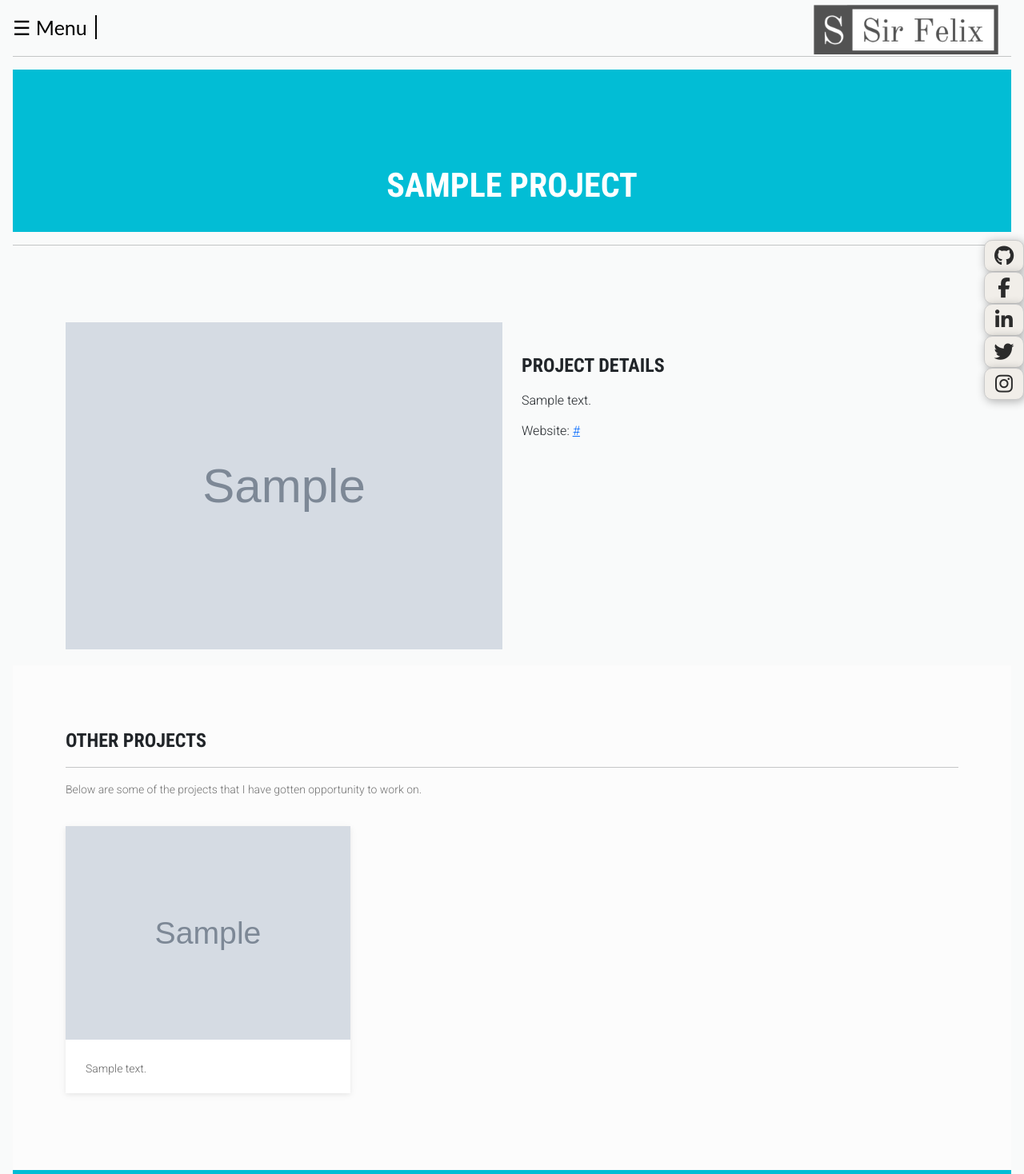
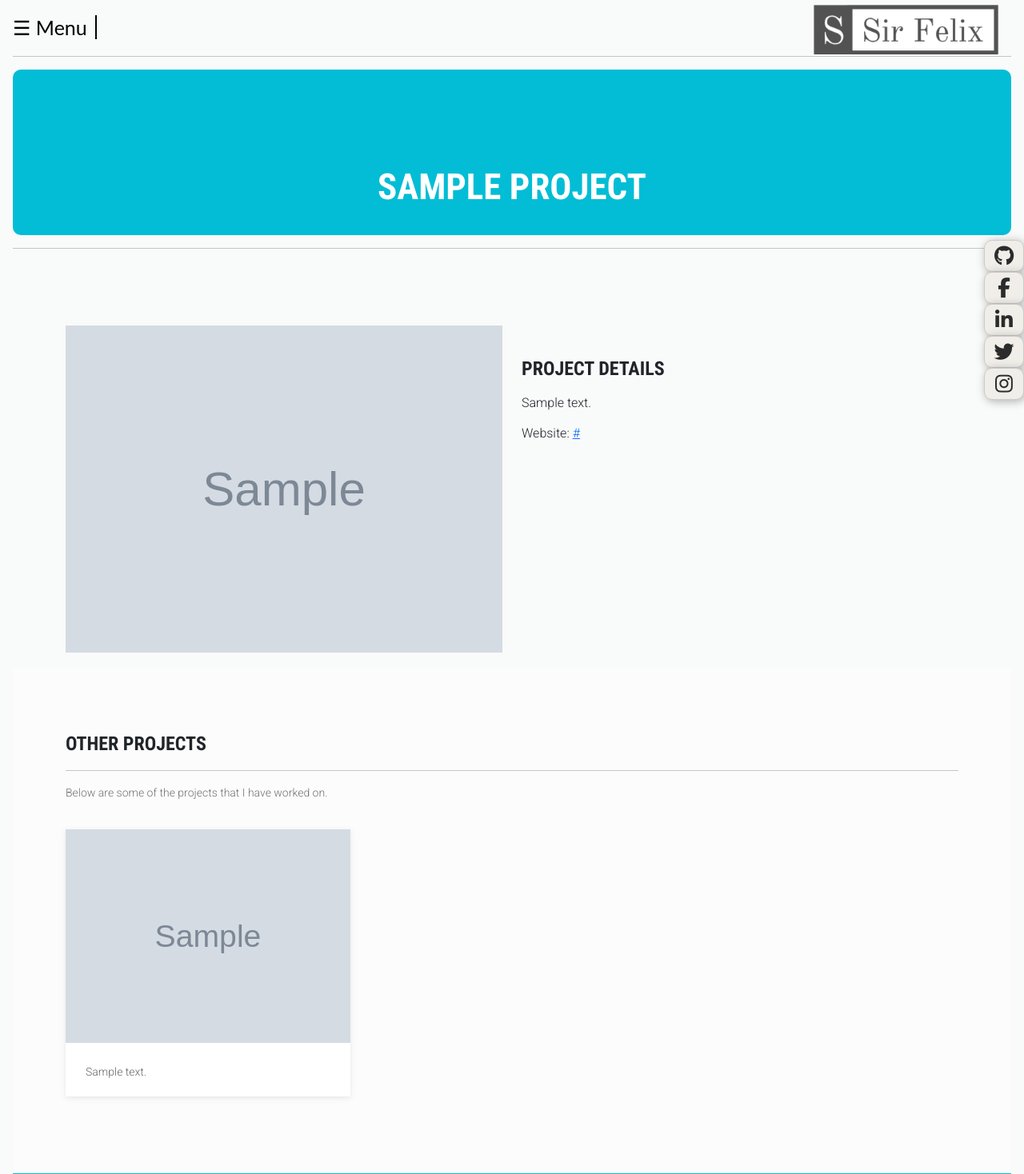
Before and after one commit to SayiaFelix/Sir_Felix_Portfolio, a Django app: page /project/1 in a window 1280 px wide. Shown: the top 1468 px of the page at 80% size. Run offline with Django 3.2, Linux system fonts and the light colour scheme; tables that the repository leaves empty hold one stand-in row (values such as "Sample post"); grey boxes marked "Sample" are stand-in pictures; some libraries are stand-ins or nearby versions; some web fonts are replaced.

Commit message:
Adding some projects

```diff
--- a/portfolio/templates/portfolio/portfolio.html
+++ b/portfolio/templates/portfolio/portfolio.html
@@ -42,7 +42,7 @@
         <h2 class="subtitle">Other Projects</h2>
         <hr>
             <p class="subtitle-des">
-                Below are some of the projects that I have gotten opportunity to work on.
+                Below are some of the projects that I have worked on.
             </p>
         <div class="row">
             {% for project in projects %}
--- a/static/css/portfolio.css
+++ b/static/css/portfolio.css
@@ -19,7 +19,7 @@ h6 {
 }
 
 h2 {
-    font-size: 26px;
+    font-size: 27px;
 }
 
 p {
@@ -97,39 +97,6 @@ ul li {
     display: inline-block;
 }
 
-
-/*
-.fancybox-close {
-    background: url("../images/bg.png") no-repeat scroll 0 0 transparent;
-    height: 50px;
-    right: 0;
-    top: 0;
-    width: 50px;
-}
-
-.fancybox-next span {
-    background: url("../images/icons/right.png") no-repeat scroll center center #009ee3;
-    height: 50px;
-    width: 50px;
-    right: 0;
-}
-
-.fancybox-prev span {
-    background: url("../images/icons/left.png") no-repeat scroll center center #009ee3;
-    height: 50px;
-    width: 50px;
-    left: 0;
-}
-
-.fancybox-title {
-    padding: 15px 8px;
-}
-
-.fancybox-title h3 {
-    font-size: 15px;
-    margin: 0;
-} */
-
 .global-page-header {
     background-attachment: fixed;
     background-size: cover;
@@ -137,10 +104,11 @@ ul li {
     position: relative;
     background: #02bdd5;
     color: #fff;
+    border-radius: 10px;
 }
 
 .global-page-header h2 {
-    font-size: 42px;
+    font-size: 45px;
     font-weight: bold;
     color: #fff;
     text-transform: uppercase;
```
